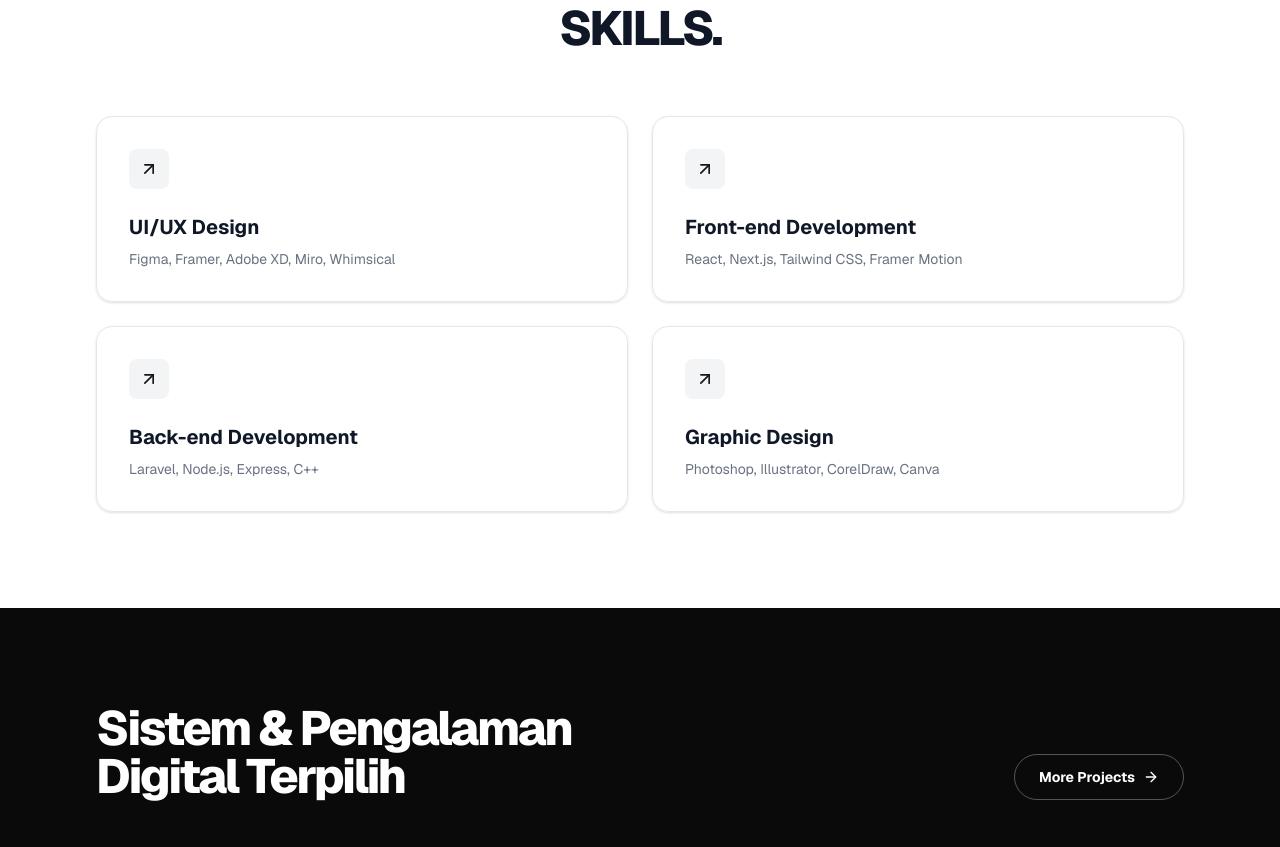
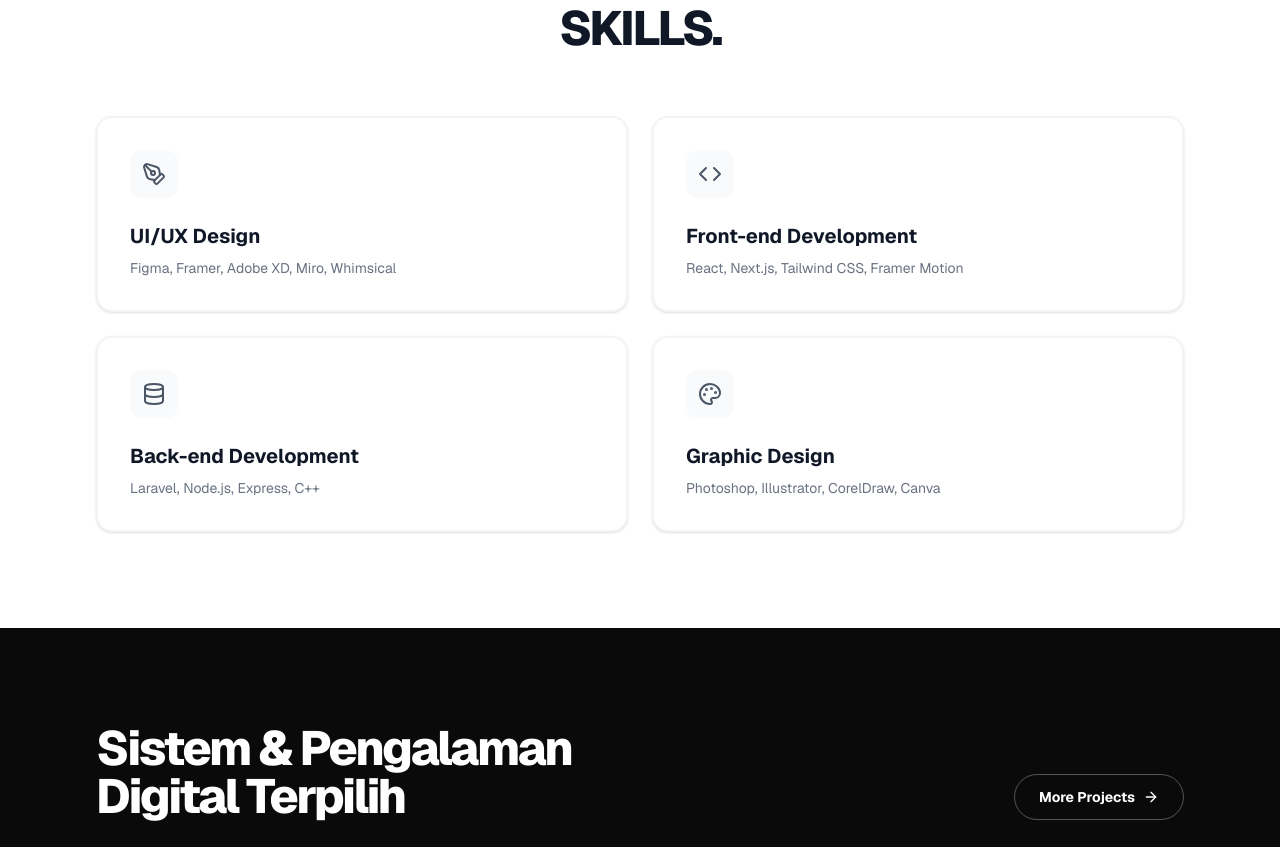
Before and after one commit to Vaizy00/portfolio-faiz, a Next.js app: page / in a window 1280 px wide. Shown: the part 2048-2895 px from the top of the page. Built offline with nearby package versions, Linux system fonts and the light colour scheme.

Commit message:
Menambahkan animasi pada section 4

```diff
--- a/app/page.tsx
+++ b/app/page.tsx
@@ -3,7 +3,17 @@
 "use client";
 
 import { motion } from "framer-motion";
-import { Download, ArrowUpRight, ArrowRight, Menu, X } from "lucide-react";
+import {
+  Download,
+  ArrowUpRight,
+  ArrowRight,
+  Menu,
+  X,
+  PenTool,
+  Code,
+  Database,
+  Palette,
+} from "lucide-react";
 import { useState, useEffect } from "react";
 
 export default function PortfolioHome() {
@@ -510,12 +520,13 @@ export default function PortfolioHome() {
           ========================================= */}
       <section className="bg-white py-24 px-6 md:px-12 lg:px-24">
         <div className="max-w-6xl mx-auto">
+          {/* Animasi Judul (Akan menyala oranye saat dilewati kursor) */}
           <motion.h2
             initial="hidden"
             whileInView="visible"
             viewport={{ once: true }}
             variants={fadeUpVariant}
-            className="text-3xl md:text-5xl font-extrabold text-gray-900 mb-16 uppercase tracking-tighter text-center"
+            className="text-3xl md:text-5xl font-extrabold text-gray-900 mb-16 uppercase tracking-tighter text-center cursor-default hover:text-[#FF5B14] transition-colors duration-500"
           >
             I SPECIALIZE IN A RANGE OF
             <br />
@@ -529,14 +540,15 @@ export default function PortfolioHome() {
             variants={staggerContainer}
             className="grid grid-cols-1 md:grid-cols-2 gap-6"
           >
+            {/* UI/UX Design */}
             <motion.div
               variants={fadeUpVariant}
-              className="border border-gray-200 p-8 rounded-2xl shadow-sm hover:shadow-lg transition-shadow"
+              className="bg-white border-2 border-gray-100 p-8 rounded-2xl shadow-sm transition-all duration-300 hover:-translate-y-2 hover:shadow-[0_10px_30px_rgba(255,91,20,0.15)] hover:border-dashed hover:border-[#FF5B14] group cursor-pointer"
             >
-              <div className="w-10 h-10 bg-gray-100 rounded-lg flex items-center justify-center mb-6">
-                <ArrowUpRight className="w-5 h-5" />
+              <div className="w-12 h-12 bg-gray-50 rounded-xl flex items-center justify-center mb-6 group-hover:bg-[#FF5B14]/10 transition-colors duration-300">
+                <PenTool className="w-6 h-6 text-gray-600 group-hover:text-[#FF5B14] transition-colors duration-300" />
               </div>
-              <h3 className="text-xl font-bold text-gray-900 mb-2">
+              <h3 className="text-xl font-bold text-gray-900 mb-2 group-hover:text-[#FF5B14] transition-colors duration-300">
                 UI/UX Design
               </h3>
               <p className="text-sm text-gray-500">
@@ -544,14 +556,15 @@ export default function PortfolioHome() {
               </p>
             </motion.div>
 
+            {/* Front-end Development */}
             <motion.div
               variants={fadeUpVariant}
-              className="border border-gray-200 p-8 rounded-2xl shadow-sm hover:shadow-lg transition-shadow"
+              className="bg-white border-2 border-gray-100 p-8 rounded-2xl shadow-sm transition-all duration-300 hover:-translate-y-2 hover:shadow-[0_10px_30px_rgba(255,91,20,0.15)] hover:border-dashed hover:border-[#FF5B14] group cursor-pointer"
             >
-              <div className="w-10 h-10 bg-gray-100 rounded-lg flex items-center justify-center mb-6">
-                <ArrowUpRight className="w-5 h-5" />
+              <div className="w-12 h-12 bg-gray-50 rounded-xl flex items-center justify-center mb-6 group-hover:bg-[#FF5B14]/10 transition-colors duration-300">
+                <Code className="w-6 h-6 text-gray-600 group-hover:text-[#FF5B14] transition-colors duration-300" />
               </div>
-              <h3 className="text-xl font-bold text-gray-900 mb-2">
+              <h3 className="text-xl font-bold text-gray-900 mb-2 group-hover:text-[#FF5B14] transition-colors duration-300">
                 Front-end Development
               </h3>
               <p className="text-sm text-gray-500">
@@ -559,14 +572,15 @@ export default function PortfolioHome() {
               </p>
             </motion.div>
 
+            {/* Back-end Development */}
             <motion.div
               variants={fadeUpVariant}
-              className="border border-gray-200 p-8 rounded-2xl shadow-sm hover:shadow-lg transition-shadow"
+              className="bg-white border-2 border-gray-100 p-8 rounded-2xl shadow-sm transition-all duration-300 hover:-translate-y-2 hover:shadow-[0_10px_30px_rgba(255,91,20,0.15)] hover:border-dashed hover:border-[#FF5B14] group cursor-pointer"
             >
-              <div className="w-10 h-10 bg-gray-100 rounded-lg flex items-center justify-center mb-6">
-                <ArrowUpRight className="w-5 h-5" />
+              <div className="w-12 h-12 bg-gray-50 rounded-xl flex items-center justify-center mb-6 group-hover:bg-[#FF5B14]/10 transition-colors duration-300">
+                <Database className="w-6 h-6 text-gray-600 group-hover:text-[#FF5B14] transition-colors duration-300" />
               </div>
-              <h3 className="text-xl font-bold text-gray-900 mb-2">
+              <h3 className="text-xl font-bold text-gray-900 mb-2 group-hover:text-[#FF5B14] transition-colors duration-300">
                 Back-end Development
               </h3>
               <p className="text-sm text-gray-500">
@@ -574,14 +588,15 @@ export default function PortfolioHome() {
               </p>
             </motion.div>
 
+            {/* Graphic Design */}
             <motion.div
               variants={fadeUpVariant}
-              className="border border-gray-200 p-8 rounded-2xl shadow-sm hover:shadow-lg transition-shadow"
+              className="bg-white border-2 border-gray-100 p-8 rounded-2xl shadow-sm transition-all duration-300 hover:-translate-y-2 hover:shadow-[0_10px_30px_rgba(255,91,20,0.15)] hover:border-dashed hover:border-[#FF5B14] group cursor-pointer"
             >
-              <div className="w-10 h-10 bg-gray-100 rounded-lg flex items-center justify-center mb-6">
-                <ArrowUpRight className="w-5 h-5" />
+              <div className="w-12 h-12 bg-gray-50 rounded-xl flex items-center justify-center mb-6 group-hover:bg-[#FF5B14]/10 transition-colors duration-300">
+                <Palette className="w-6 h-6 text-gray-600 group-hover:text-[#FF5B14] transition-colors duration-300" />
               </div>
-              <h3 className="text-xl font-bold text-gray-900 mb-2">
+              <h3 className="text-xl font-bold text-gray-900 mb-2 group-hover:text-[#FF5B14] transition-colors duration-300">
                 Graphic Design
               </h3>
               <p className="text-sm text-gray-500">
```
